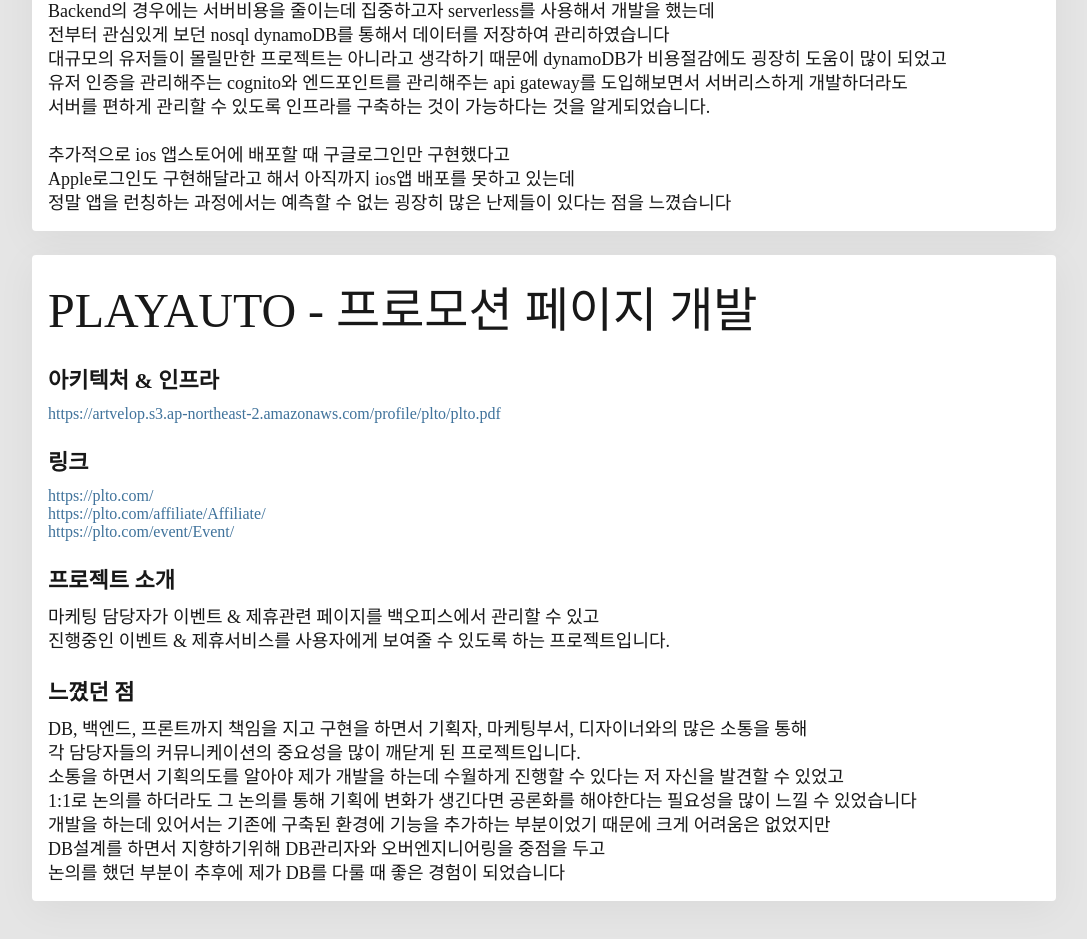
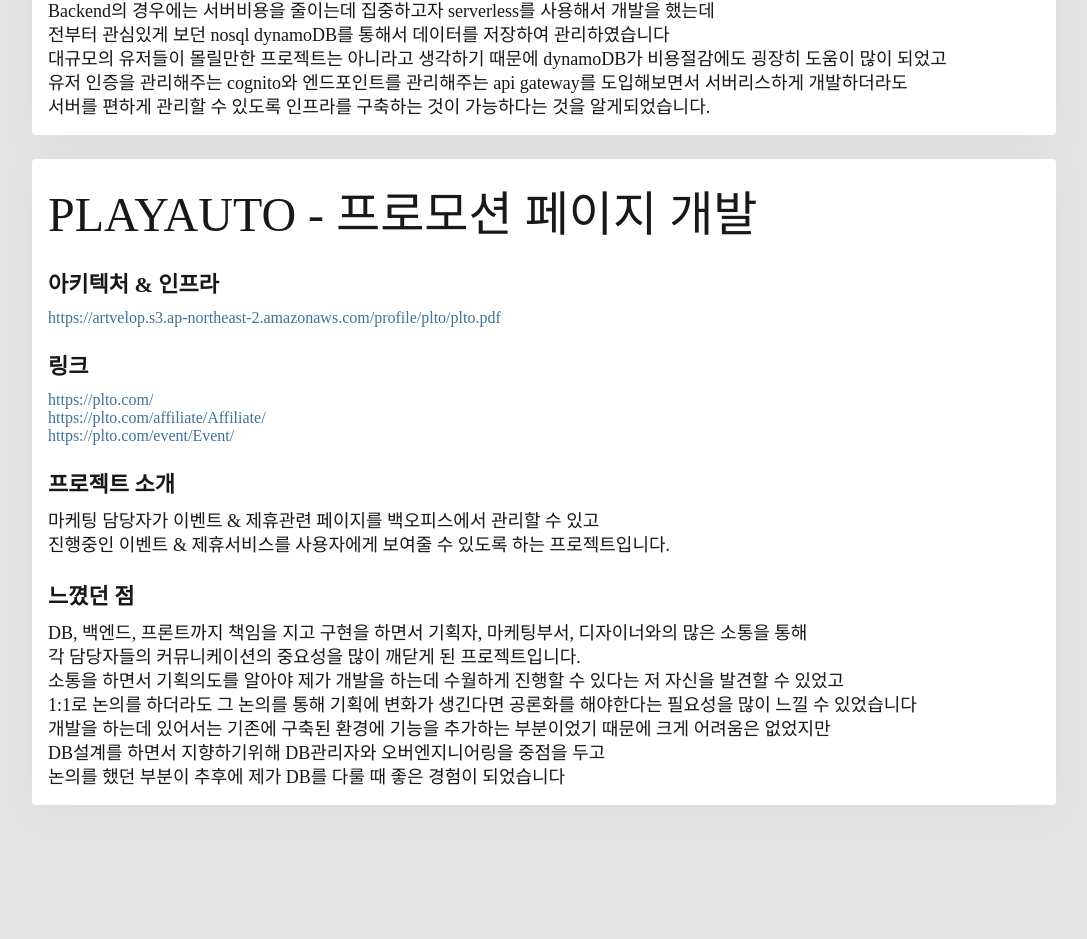
Before and after one commit to artvelop/portfolio, a React (Create React App) app: page / in a window 1280 px wide. Shown: the part 1491-2430 px from the top of the page, without its empty margins (96-1183 px from the left). Built offline with nearby package versions, Linux system fonts and the light colour scheme.

Commit message:
[FIX] 삭제

```diff
--- a/src/pages/intro/components/Project1/Project1.tsx
+++ b/src/pages/intro/components/Project1/Project1.tsx
@@ -118,16 +118,6 @@
           <br />
           서버를 편하게 관리할 수 있도록 인프라를 구축하는 것이 가능하다는 것을
           알게되었습니다.
-          <br />
-          <br />
-        </TyphoGraphy>
-        <TyphoGraphy type="h4" color={customColor.black} fontHeight="24px">
-          추가적으로 ios 앱스토어에 배포할 때 구글로그인만 구현했다고
-          <br />
-          Apple로그인도 구현해달라고 해서 아직까지 ios앱 배포를 못하고 있는데
-          <br />
-          정말 앱을 런칭하는 과정에서는 예측할 수 없는 굉장히 많은 난제들이
-          있다는 점을 느꼈습니다
         </TyphoGraphy>
       </Content>
     </Wrapper>
```
Also changed, not shown: 1 other file (tests, documents, lock files or other folders).
